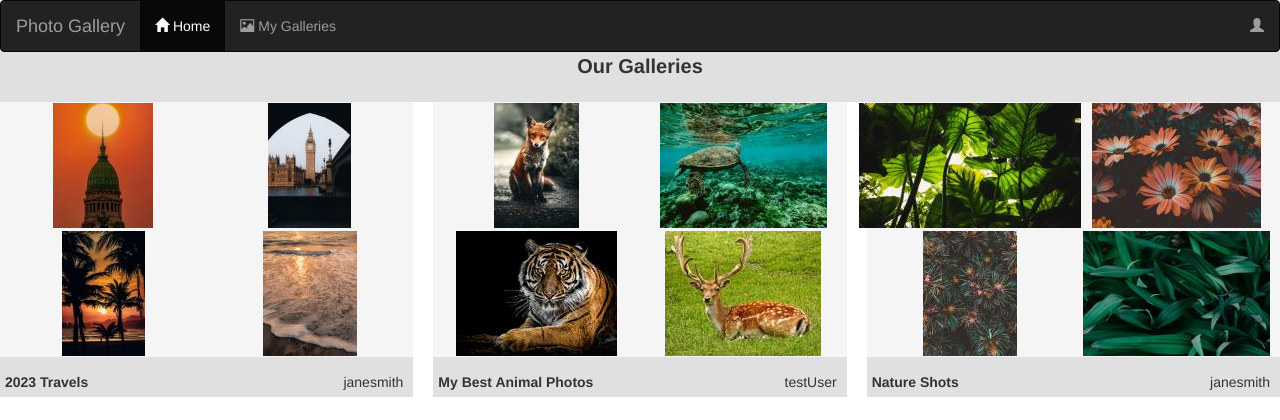
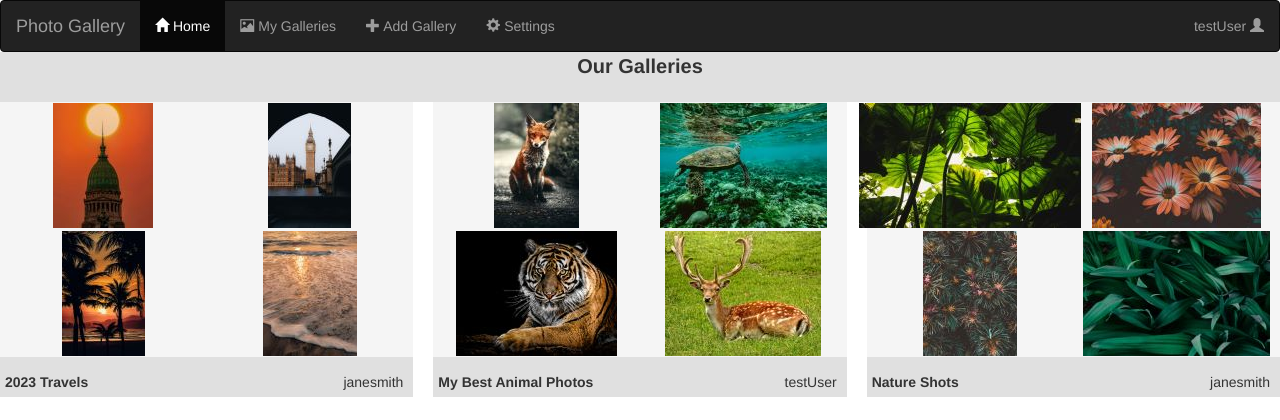
Before and after one commit to meghardie/GalleryWebsite, a Flask app: page / in a window 1280 px wide. Shown: the top 420 px of the page. Run offline with Flask 3, Linux system fonts and the light colour scheme; a user stored in the database is signed in; data comes from the database, SQL or seed files in the repository; some libraries are stand-ins or nearby versions.

Commit message:
updated nav bar

```diff
--- a/app/app.py
+++ b/app/app.py
@@ -73,8 +73,15 @@ class Photo(db.Model):
     thumbnailURL = db.Column(db.String(32))
 
 @lm.user_loader
-def load_user(id):
+def loadUser(id):
     return User.query.get(int(id))
+
+def getCurrentUsername():
+    currentUserID = session.get("userId", None)
+    currentUsername = None
+    if currentUserID != None:
+        currentUsername = loadUser(currentUserID).username
+    return currentUsername
 
 def emailCheck(form, field):
     fdata = field.data
@@ -144,8 +151,7 @@ class loginForm(FlaskForm):
 
 @app.route('/')
 def homePage():
-    galleries = Gallery.query.all()
-    return render_template('index.html', galleries = getGalleries(), photos = getPhotos(), users = getUsers(), loggedIn = isLoggedIn())
+    return render_template('index.html', galleries = getGalleries(), photos = getPhotos(), users = getUsers(), loggedIn = isLoggedIn(), username = getCurrentUsername())
 
 @app.route("/viewGallery<int:galleryID>")
 def viewGallery(galleryID):
@@ -165,14 +171,14 @@ def login():
         user = User.query.filter_by(email = form.email.data).first()
         if user is None or not user.verify_password(form.password.data):
             print("email or password incorrect")
-            return render_template('login.html', loginAttempted = True, form = form)
+            return render_template('login.html', loginAttempted = True, form = form, loggedIn = False)
         else:
             print("Sucessful login")
             session['userId'] = user.id
             session['loggedIn'] = True
             session.modified = True
             return redirect('/')
-    return render_template('login.html', loginAttempted = False, form = form)
+    return render_template('login.html', loginAttempted = False, form = form, loggedIN = isLoggedIn())
 
 @app.route("/register", methods = ['GET', 'POST'])
 def register():
--- a/app/templates/base.html
+++ b/app/templates/base.html
@@ -18,13 +18,15 @@
         <ul class="nav navbar-nav">
             <li class="active"><a href="#"><span class="glyphicon glyphicon-home"></span> Home</a></li>
             <li><a href="#"><span class="glyphicon glyphicon-picture"></span> My Galleries</a></li>
+            <li><a href="#"><span class="glyphicon glyphicon-plus"></span> Add Gallery</a></li>
+            <li><a href="#"><span class="glyphicon glyphicon-cog"></span> Settings</a></li>
         </ul>
         <ul class="nav navbar-nav navbar-right">
             {% if loggedIn == False %}
                 <li><a href="#"><span class="glyphicon glyphicon-user"></span> Sign Up</a></li>
                 <li><a href="{{ url_for('login') }}"><span class="glyphicon glyphicon-log-in"></span> Login</a></li>
             {% elif loggedIn == True %}
-                <li><a href="#"><span class="glyphicon glyphicon-user"></span></a></li>
+                <li><a href="#">{{username}} <span class="glyphicon glyphicon-user"></span></a></li>
             {% endif %}
         </ul>
     </div>
```
